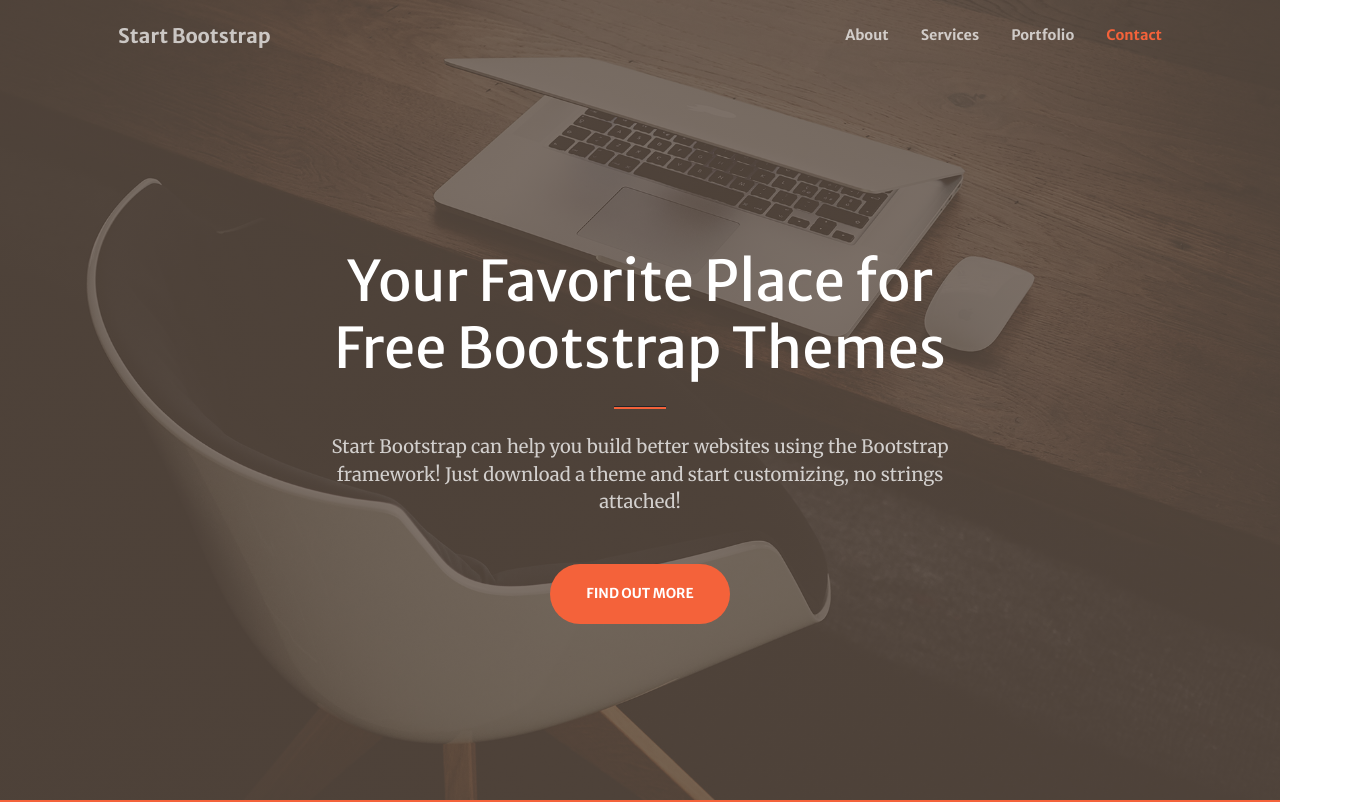
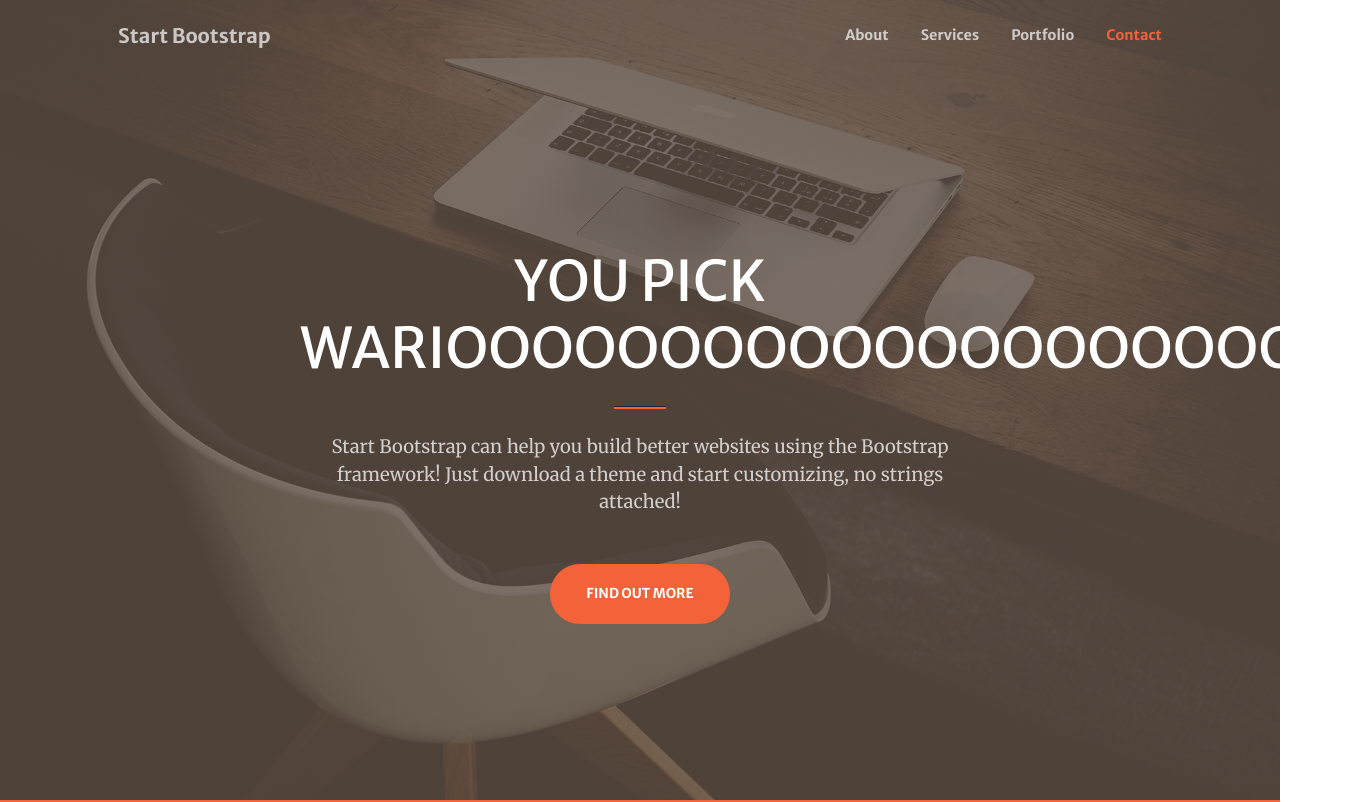
Before and after one commit to AlanWake3/proyecto-fedora, a plain HTML site: page index.html in a window 1280 px wide. Shown: the top 802 px of the page, 1368 px wide, since content can reach past the window. Drawn offline with nearby package versions, Linux system fonts and the light colour scheme; some packages are replaced by stand-ins of ours; a script that the page names is missing.

Commit message:
Actualizacion para validacion de despliegue

```diff
--- a/index.html
+++ b/index.html
@@ -39,7 +39,7 @@
             <div class="container px-4 px-lg-5 h-100">
                 <div class="row gx-4 gx-lg-5 h-100 align-items-center justify-content-center text-center">
                     <div class="col-lg-8 align-self-end">
-                        <h1 class="text-white font-weight-bold">Your Favorite Place for Free Bootstrap Themes</h1>
+                        <h1 class="text-white font-weight-bold">YOU PICK WARIOOOOOOOOOOOOOOOOOOOO!!!!</h1>
                         <hr class="divider" />
                     </div>
                     <div class="col-lg-8 align-self-baseline">
```
